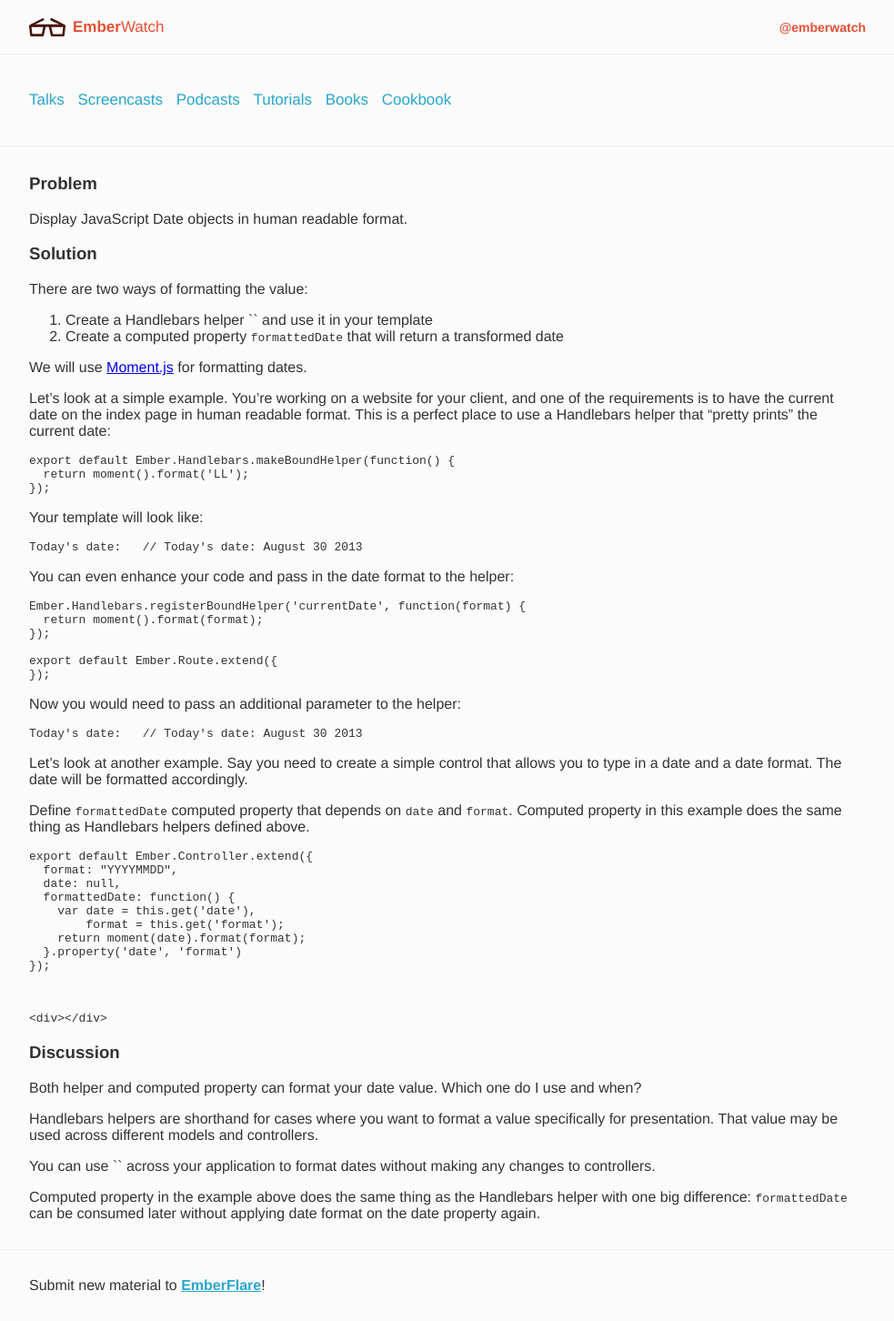
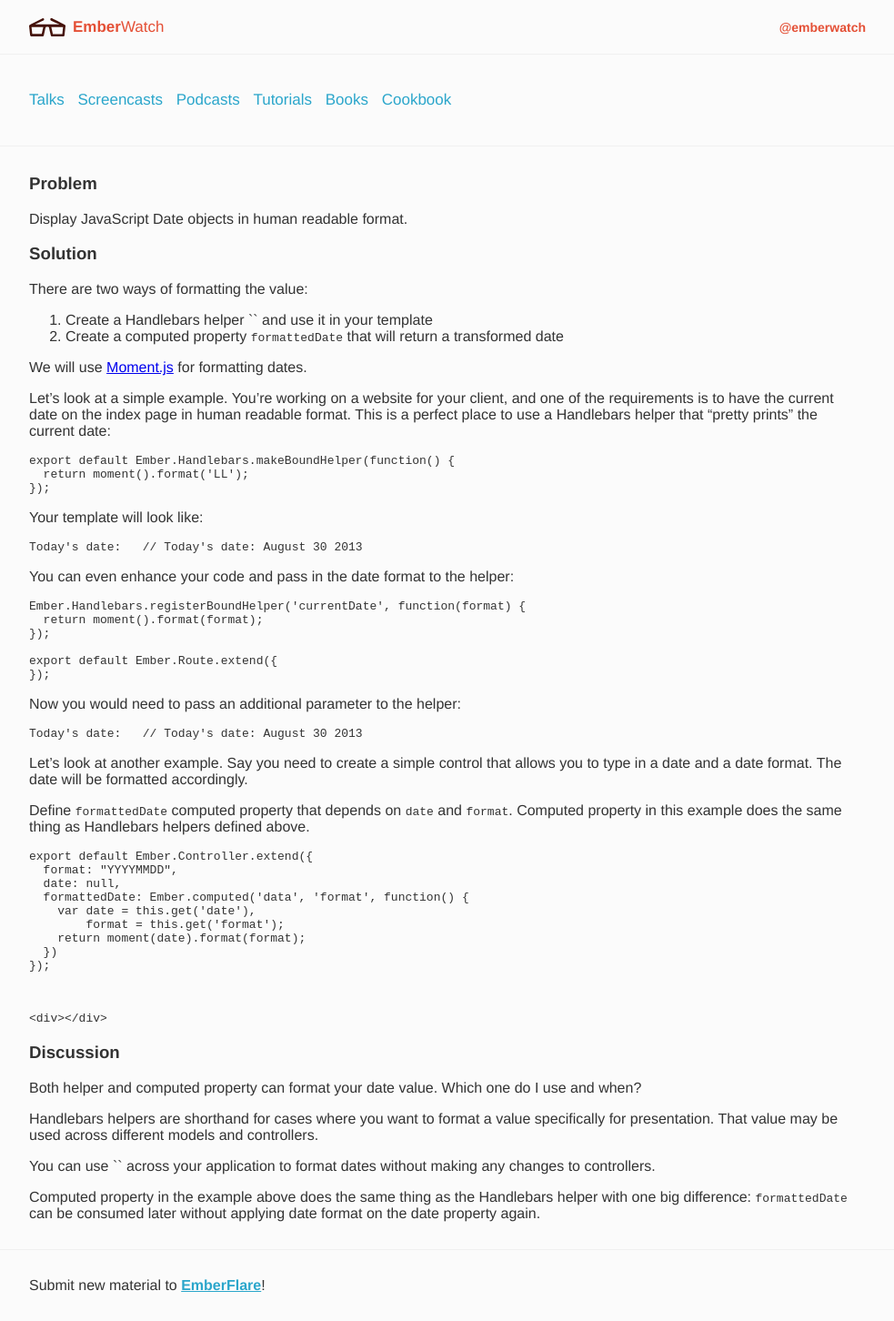
Before and after one commit to emberwatch/emberwatch, a Jekyll site: the page built from _recipes/user_interface_and_interaction/displaying_formatted_dates_with_moment_js.md, in a window 1280 px wide. Shown: the whole page at 91% size, without its empty margins (148-1131 px from the left). Built offline with Jekyll 4.4.1, drawn with Linux system fonts in a browser that asks for light colours; comment, search, counter and statistics services are not loaded.

Commit message:
Replaces prototype extension syntax with macros

````diff
--- a/_recipes/user_interface_and_interaction/displaying_formatted_dates_with_moment_js.md
+++ b/_recipes/user_interface_and_interaction/displaying_formatted_dates_with_moment_js.md
@@ -61,11 +61,11 @@ the same thing as Handlebars helpers defined above.
 export default Ember.Controller.extend({
   format: "YYYYMMDD",
   date: null,
-  formattedDate: function() {
+  formattedDate: Ember.computed('data', 'format', function() {
     var date = this.get('date'),
         format = this.get('format');
     return moment(date).format(format);
-  }.property('date', 'format')
+  })
 });
 ```
 
````
Also changed, not shown: _recipes/helpers_and_components/adding_google_analytics_tracking.md (+2 -2 lines), _recipes/user_interface_and_interaction/adding_css_classes_to_your_components_based_on_properties.md (+2 -2 lines), _recipes/user_interface_and_interaction/basic_form_validations.md (+2 -2 lines), _recipes/user_interface_and_interaction/focusing_a_textfield_after_its_been_inserted.md (+2 -2 lines).
